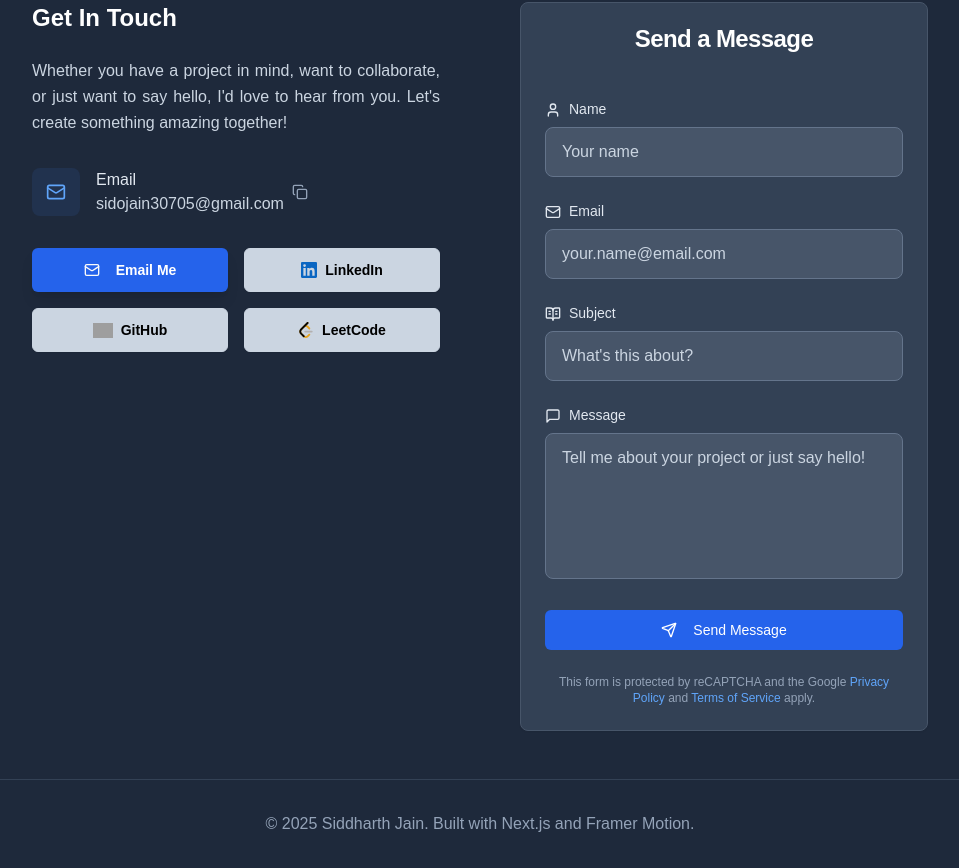
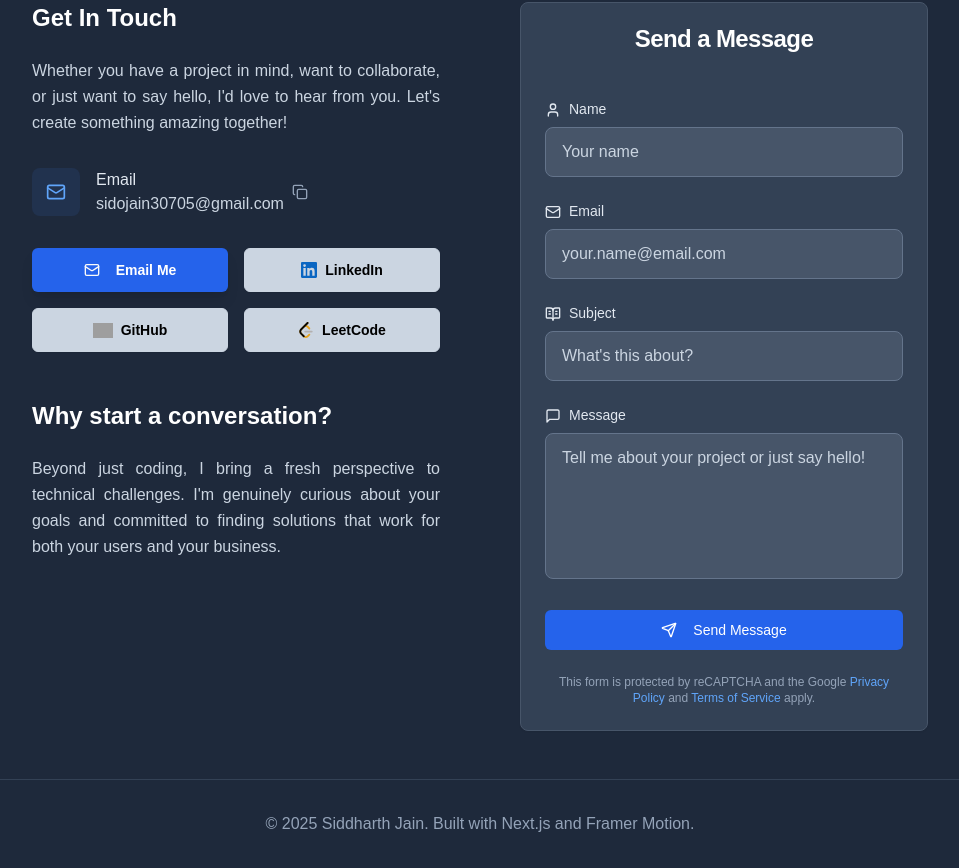
Before and after one commit to SidoJain/Portfolio, a Next.js app: page / in a window 1280 px wide. Shown: the part 3800-4668 px from the top of the page, without its empty margins (160-1119 px from the left). Built offline with nearby package versions, Linux system fonts and the light colour scheme; no server answers; grey boxes are pictures that could not be loaded.

Commit message:
update contact me section

```diff
--- a/components/Contact.tsx
+++ b/components/Contact.tsx
@@ -237,6 +237,21 @@ export default function Contact() {
                                     </Button>
                                 </div>
                             </div>
+
+                            <motion.div
+                                initial={{ opacity: 0, x: -50 }}
+                                whileInView={{ opacity: 1, x: 0 }}
+                                transition={{ duration: 0.8 }}
+                                viewport={{ once: true }}
+                                className="mt-12"
+                            >
+                                <h3 className="text-2xl font-semibold text-white mb-6">Why start a conversation?</h3>
+                                <p className="text-slate-300 mb-8 leading-relaxed text-justify">
+                                    Beyond just coding, I bring a fresh perspective to technical challenges.
+                                    I'm genuinely curious about your goals and committed to finding solutions that work for both
+                                    your users and your business.
+                                </p>
+                            </motion.div>
                         </motion.div>
 
                         {/* Contact Form */}
```
